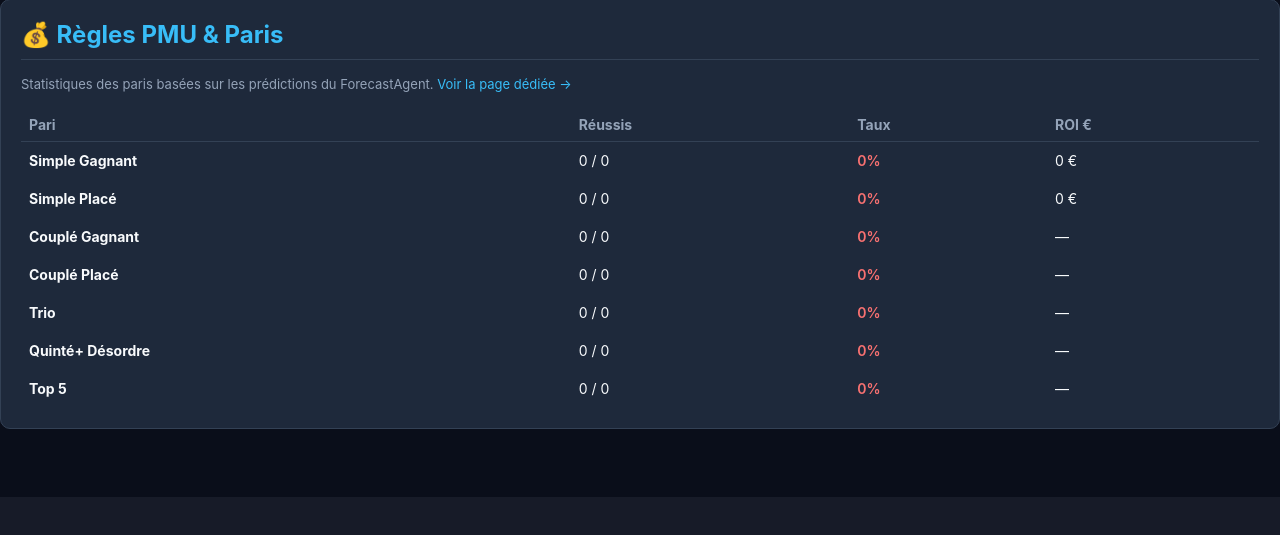
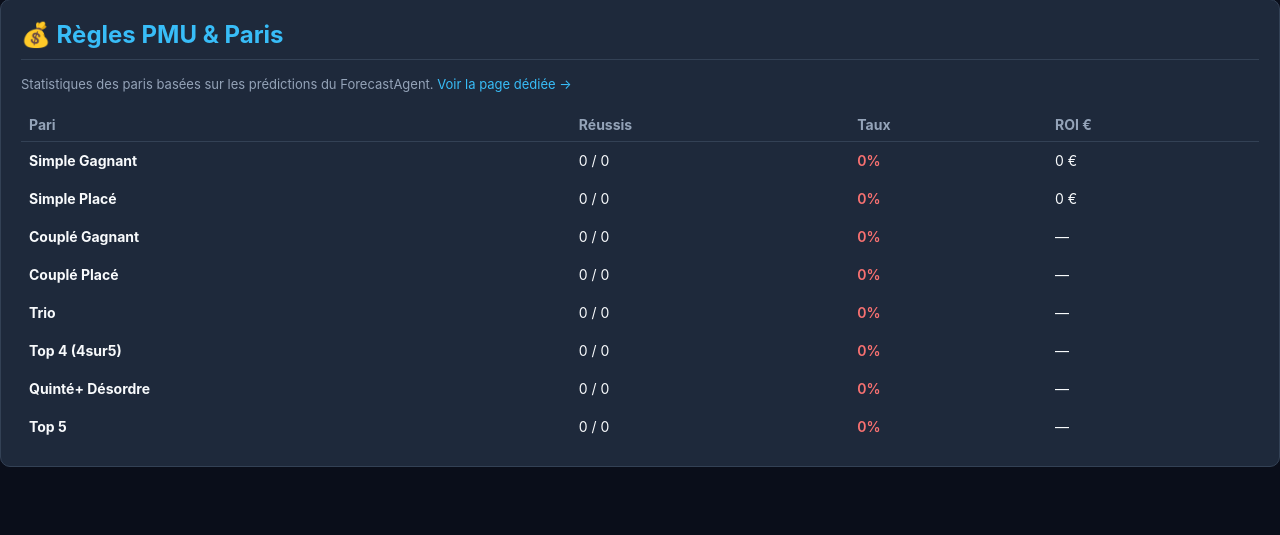
Before and after one commit to hdidouchafik-alt/hippique-ai, a FastAPI app: page /learning in a window 1280 px wide. Shown: the part 3006-3541 px from the top of the page. Before the commit the page ends 3503 px from the top, so only its background shows below. Run offline with FastAPI, Linux system fonts and the light colour scheme.

Commit message:
Update learning.html
v5.12 - add Top4 to learning

```diff
--- a/templates/learning.html
+++ b/templates/learning.html
@@ -288,6 +288,7 @@ loadAll();
                 { nom: 'Couplé Gagnant', key: 'couple_gagnant' },
                 { nom: 'Couplé Placé', key: 'couple_place' },
                 { nom: 'Trio', key: 'trio' },
+                { nom: 'Top 4 (4sur5)', key: 'top4' },
                 { nom: 'Quinté+ Désordre', key: 'quinte_desordre' },
                 { nom: 'Top 5', key: 'top5' },
             ];
```
